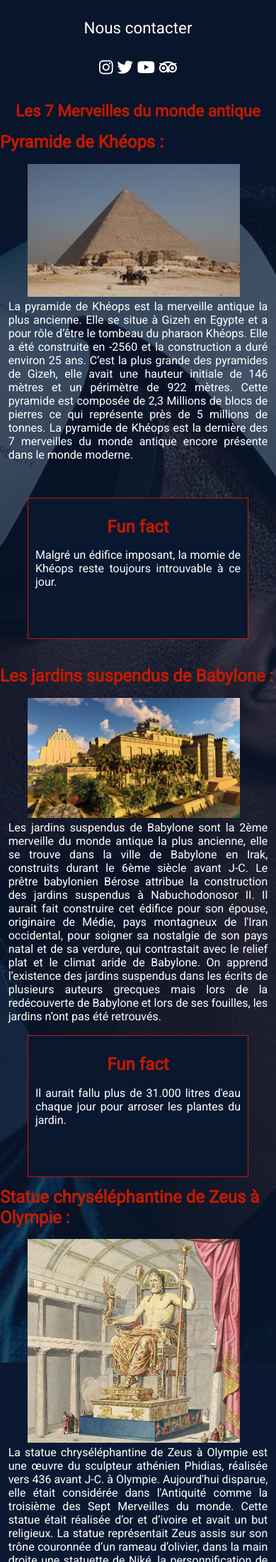
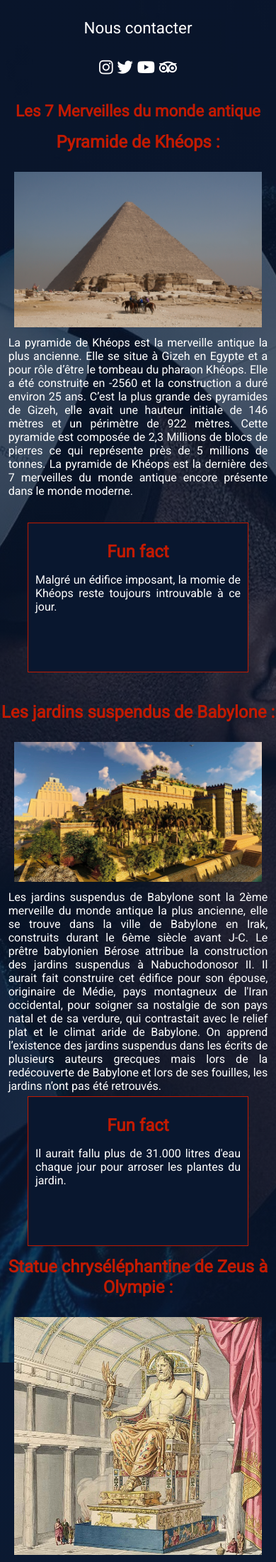
Before and after one commit to AurelienRoge/VirtualRealitISEN, a PHP site: page /merveilles.php in a window 390 px wide. Shown: the part 181-2381 px from the top of the page at 71% size. Run offline with PHP 8.4, Linux system fonts and the light colour scheme.

Commit message:
Adaptation au format mobile

```diff
--- a/merveilles.php
+++ b/merveilles.php
@@ -11,50 +11,49 @@ require 'include/header.php'
       <article class="kheops">
          <h2>Pyramide de Khéops :</h2>
          <aside class="asidekheops"><h2>Fun fact</h2>Malgré un édifice imposant, la momie de Khéops reste toujours introuvable à ce jour.</aside>
-         <img src="img/Great_Pyramid_of_Giza.jpg" alt="La pyramide de Khéops" width="1200">
+         <div><img src="img/Great_Pyramid_of_Giza.jpg" alt="La pyramide de Khéops" width="1200"></div>
          <p>La pyramide de Khéops est la merveille antique la plus ancienne. Elle se situe à Gizeh en Egypte et a pour rôle d’être le tombeau du pharaon Khéops. Elle a été construite en -2560 et la construction a duré environ 25 ans. C’est la plus grande des pyramides de Gizeh, elle avait une hauteur initiale de 146 mètres et un périmètre de 922 mètres. Cette pyramide est composée de 2,3 Millions de blocs de pierres ce qui représente près de 5 millions de tonnes. La pyramide de Khéops est la dernière des 7 merveilles du monde antique encore présente dans le monde moderne.</p>
       </article>
 
       <article class="Babylone">
          <h2>Les jardins suspendus de Babylone :</h2>
          <aside class="asidebabylone"><h2>Fun fact</h2>Il aurait fallu plus de 31.000 litres d'eau chaque jour pour arroser les plantes du jardin.</aside>
-         <img src="img/jardins_suspendus_de_babylone.jpg" alt="Les jardins suspendus de Babylone"
-         width="1200">
+         <div><img src="img/jardins_suspendus_de_babylone.jpg" alt="Les jardins suspendus de Babylone" width="1200"></div>
          <p>Les jardins suspendus de Babylone sont la 2ème merveille du monde antique la plus ancienne, elle se trouve dans la ville de Babylone en Irak, construits durant le 6ème siècle avant J-C. Le prêtre babylonien Bérose attribue la construction des jardins suspendus à Nabuchodonosor II. Il aurait fait construire cet édifice pour son épouse, originaire de Médie, pays montagneux de l'Iran occidental, pour soigner sa nostalgie de son pays natal et de sa verdure, qui contrastait avec le relief plat et le climat aride de Babylone. On apprend l’existence des jardins suspendus dans les écrits de plusieurs auteurs grecques mais lors de la redécouverte de Babylone et lors de ses fouilles, les jardins n’ont pas été retrouvés.</p>
       </article>
 
       <article class="Zeus">
          <h2>Statue chryséléphantine de Zeus à Olympie :</h2>
          <aside class="asidezeus"><h2>Fun fact</h2>Les experts pensent qu’il a fallu plus d’une tonne d’or et autant d’ivoire pour réaliser cette merveille !</aside>
-         <img src="img/statue_zeus.jpg" alt="Statue chryséléphantine de Zeus à Olympie" width="600">
+         <div><img src="img/statue_zeus.jpg" alt="Statue chryséléphantine de Zeus à Olympie" width="600"></div>
          <p>La statue chryséléphantine de Zeus à Olympie est une œuvre du sculpteur athénien Phidias, réalisée vers 436 avant J-C. à Olympie. Aujourd'hui disparue, elle était considérée dans l'Antiquité comme la troisième des Sept Merveilles du monde. Cette statue était réalisée d’or et d’ivoire et avait un but religieux. La statue représentait Zeus assis sur son trône couronnée d’un rameau d’olivier, dans la main droite une statuette de Niké, la personnification de la victoire, et dans la main gauche un sceptre surmonté d’un aigle. Les dimensions restent inconnues.</p>
       </article>
 
       <article class="Artemis">
          <h2>Temple d’Artémis :</h2>
          <aside class="asideartemis"><h2>Fun fact</h2>Erostrate, l'homme qui a incendié volontairement le temple d'Artémis, affirma qu'il avait fait cela uniquement pour la célébrité, ne trouvant que ce moyen pour devenir célèbre.</aside>
-         <img src="img/artemisjpg.jpg" alt="Temple Artémis" width="1200">
+         <div><img src="img/artemisjpg.jpg" alt="Temple Artémis" width="1200"></div>
          <p>Le temple d’Artémis à Ephèse en Turquie est dans l’Antiquité l’un des plus importants sanctuaires d’Artémis, déesse grecque de la chasse et de la nature sauvage. Il était considéré dans l’Antiquité comme le quatrième des Sept Merveilles du Monde. Le temple d’Artémis a été construit en 560 avant J-C par Théodore de Samos, Chersiphron et Métagénès à un but religieux. Le temple était fait de marbre. Le temple a été détruit le 21 juillet 356 avant J-C par Erostrate lors d’un incendie volontaire.</p>
       </article>
 
       <article class="Mausolee">
          <h2>Mausolée d'Halicarnasse :</h2>
          <aside class="asidemausolee"><h2>Fun fact</h2>Le monument était admiré dès l'Antiquité pour ses dimensions et sa décoration, si bien qu'on appelle maintenant « mausolée » tout tombeau de grande dimension.</aside>
-         <img src="img/Halicarnassus.png" alt="Mausolée d’Halicarnasse" width="1200">
+         <div><img src="img/Halicarnassus.png" alt="Mausolée d’Halicarnasse" width="1200"></div>
          <p>Le mausolée d'Halicarnasse est le tombeau de Mausole, dirigeant d’une région de la Perse, mort en 353 av. J-C. Il était considéré dans l'Antiquité comme la cinquième des Sept Merveilles du monde. Halicarnasse est aujourd’hui la ville de Bodrum, au sud-ouest de la Turquie. Le mausolée d’Halicarnasse est fait de marbre et a une utilité religieuse. Le monument a été détruit à cause de multiples tremblements de terre. Il faisait environ 45 mètres de haut.</p>
       </article>
 
       <article class="Rhodes">
          <h2>Colosse de Rhodes :</h2>
          <aside class="asiderhodes"><h2>Fun fact</h2>La statue est restée environ 13,5x plus longtemps brisée que debout. En effet elle est restée 65 à 66 ans debout, contre 880 à 881 ans brisée.</aside>
-         <img src="img/rhodes.jpg" alt="Le colosse de Rhodes">
+         <div><img src="img/rhodes.jpg" alt="Le colosse de Rhodes"></div>
          <p>Le colosse de Rhodes était une statue d'Hélios, le dieu Soleil, en bronze, dont la hauteur dépassait trente mètres, œuvre de Charès de Lindos. Souvenir de la résistance victorieuse à Démétrios Ier Poliorcète, érigée sur l'île de Rhodes vers -292, cette gigantesque effigie d'Hélios, dieu tutélaire de la ville de Rhodes, fut renversée en -227 ou -226 par un tremblement de terre. Cassée au niveau des genoux, elle s'effondra et tomba en morceaux. La statue brisée resta sur place jusqu'en 654. Il ne reste plus aujourd'hui la moindre trace du colosse. Elle était considérée dans l'Antiquité comme la sixième des Sept Merveilles du monde.</p>
       </article>
 
       <article class="Alexandrie">
          <h2>Phare d’Alexandrie :</h2>
          <aside class="asidealexandrie"><h2 class=h2funfactalexandrie>Fun fact</h2><p class="funfactalexandrie">Le phare a été construit pour protéger les marins de la côte d'Alexandrie et également comme œuvre de propagande. La ville tout entière a été construite de façon démesurée et le phare devait en être le symbole. Le résultat fut tel que, depuis, le mot phare (du latin pharus, dérivé lui-même du nom de l'île de Pharos), est utilisé pour désigner communément ce type d'édifice. </p></aside>
-         <img src="img/phare_alexandrie.jpg" alt="Le phare d'Alexandrie" width="1200">
+         <div><img src="img/phare_alexandrie.jpg" alt="Le phare d'Alexandrie" width="1200"></div>
          <p>Le phare d'Alexandrie était un phare situé à Alexandrie, en Égypte. Il était considéré dans l'Antiquité comme la septième des Sept Merveilles du monde. Il a servi de guide aux marins pendant près de dix-sept siècles (du IIIe siècle av. J.-C. au XIVe siècle). Sa construction aurait débuté entre 299 et 289 avant notre ère (la date exacte est inconnue) et duré une quinzaine d'années. Les travaux ont commencé sous le règne de Ptolémée Ier mais il meurt avant la fin du chantier qui est achevé sous le règne de son fils Ptolémée II. Le phare a été endommagé au IVème siècle et XIVème siècle et entièrement détruit en 1303 à cause de tremblements de terres et raz de marée.</p>
       </article>
 
--- a/style.css
+++ b/style.css
@@ -119,7 +119,7 @@ h1,h2{
     display: flex;
     justify-content: center;
     flex-direction: column;
-    width: 1200px;
+    max-width: 1200px;
 }
 
 .mainpagemain{
@@ -153,7 +153,7 @@ h1,h2{
     display: flex;
     align-items: center;
     justify-content: space-between;
-    width: 1200px;
+    max-width: 1200px;
     margin: 100px 0px;
 }
 
@@ -215,7 +215,7 @@ h1,h2{
     justify-content: center;
     flex-direction: column;
     align-items: center;
-    width: 1200px;
+    max-width: 1200px;
 }
 
 .pagemerveilles h1{
@@ -241,7 +241,7 @@ h1,h2{
 }
 
 .pagemerveilles img{
-    width:900px;
+    max-width:900px;
 }
 
 aside{
@@ -392,7 +392,7 @@ span:hover{
 /*Page notre projet*/
 
 .notreprojetpage{
-    width: 1200px;
+    max-width: 1200px;
     display: flex;
     align-items: center;
     flex-direction: column;
@@ -410,12 +410,13 @@ span:hover{
 .notreprojetpage h2{
     font-size: 3rem;
     margin: 20px 0;
+    text-align: center;
 }
 
 .notreprojetpage p{
     font-size: 1.5rem;
     text-align: justify;
-    margin: 20px 0px 20px 0px;
+    margin: 20px 5%;
 }
 
 /* RESPONSIVE */
@@ -481,7 +482,7 @@ span:hover{
 
     .mainpagedesc{
         font-size: 1.45rem;
-        max-width: 300px;
+        margin: 120px 5%;
     }
 
     .lesavis{
@@ -501,9 +502,20 @@ span:hover{
         margin: 20px 0 0 0;
     }
 
+    .pagemerveilles h2{
+        text-align: center;
+    }
+
+    .pagemerveilles div{
+        display: flex;
+        align-items: center;
+        justify-content: center;
+        width: 100%;
+    }
+
     .pagemerveilles article img{
-        width: 300px;
-        margin: 0 10%;
+        width: 350px;
+        margin: 3% 10%;
     }
 
 
@@ -526,27 +538,74 @@ span:hover{
 
     /* Petits ajustements des asides */
     .asidekheops{
-        margin: 470px 10%;
+        margin: 505px 10%;
     }
     .asidebabylone{
-        margin: 475px 10%;
+        margin: 510px 10%;
     }
     .asidezeus{
-        margin: 540px 10%;
+        margin: 605px 10%;
     }
     .asideartemis{
-        margin: 400px 10%;
+        margin: 435px 10%;
     }
     .asidemausolee{
-        margin: 400px 10%;
+        margin: 435px 10%;
     }
     .asiderhodes{
-        margin: 558px 10%;
+        margin: 605px 10%;
     }
     .asidealexandrie{
-        margin: 500px 10%;
+        margin: 555px 10%;
     }
     .h2funfactalexandrie{
         margin: 5px 0;
     }
+
+    /* CONTACT.PHP */
+
+    .notreprojetpage h1{
+        font-size: 3.5rem;
+    }
+
+    .notreprojetpage h2{
+        font-size: 1.6rem;
+        text-align: center;
+    }
+
+    .notreprojetpage p{
+        font-size: 1.05rem;
+        margin: 0 5%;
+        text-align: justify;
+    }
+
+    .notreprojetpage{
+        width: 100%;
+    }
+
+    /* CONTACT.PHP */
+    .contactmail{
+        margin: 0 3%
+    }
+
+    .contactmail a{
+        font-size: 2.1rem;
+    }
+
+    .contactmaildessous{
+        display: flex;
+        align-items: center;
+        justify-content: center;
+        flex-direction: column;
+    }
+
+    span{
+        color:rgba(0,0,0,0);
+    }
+
+    .contactmaildessous a{
+        font-size: 1.5rem;
+        margin: 3%;
+        text-align: center;
+    }
 }
```
